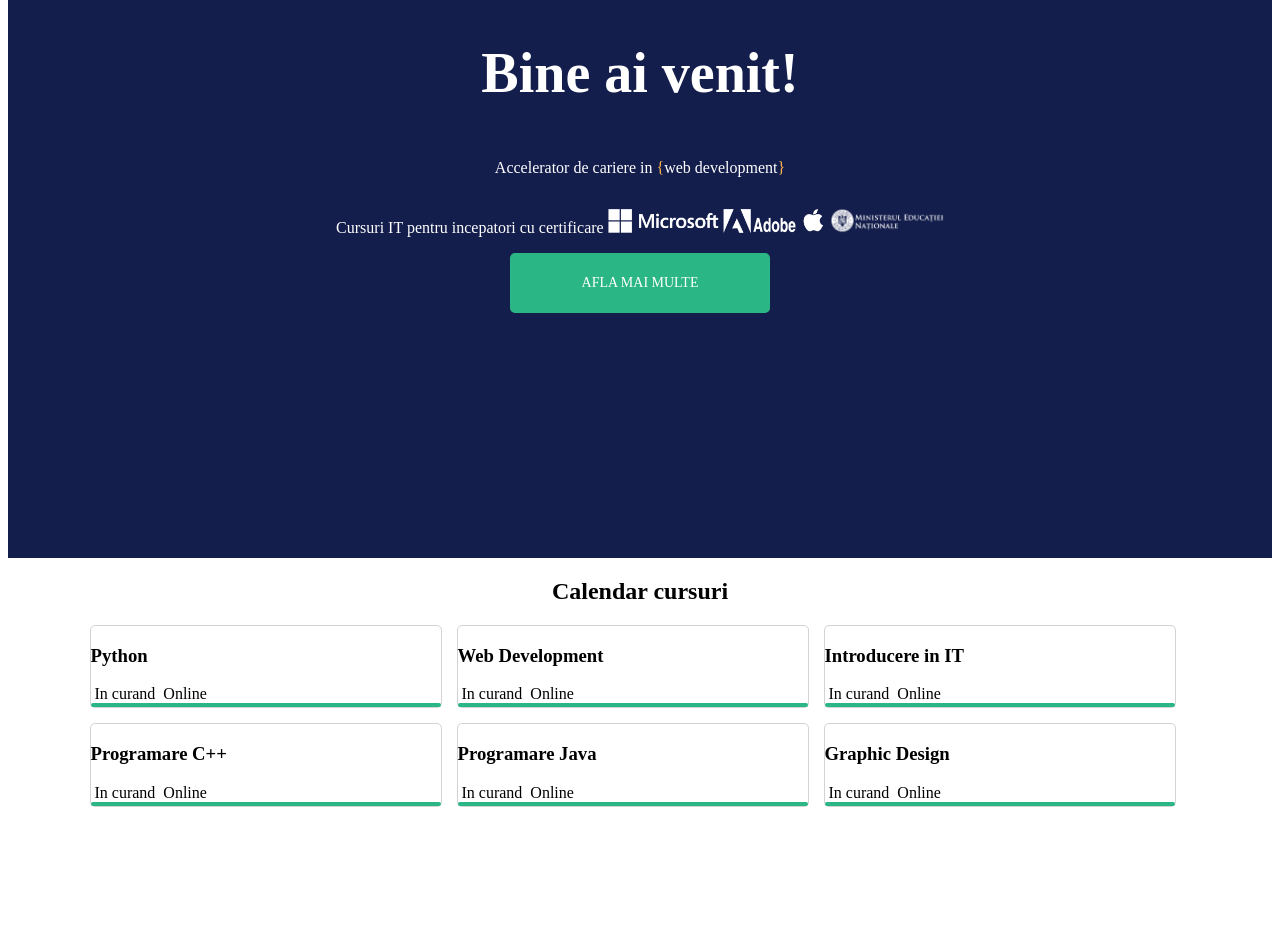
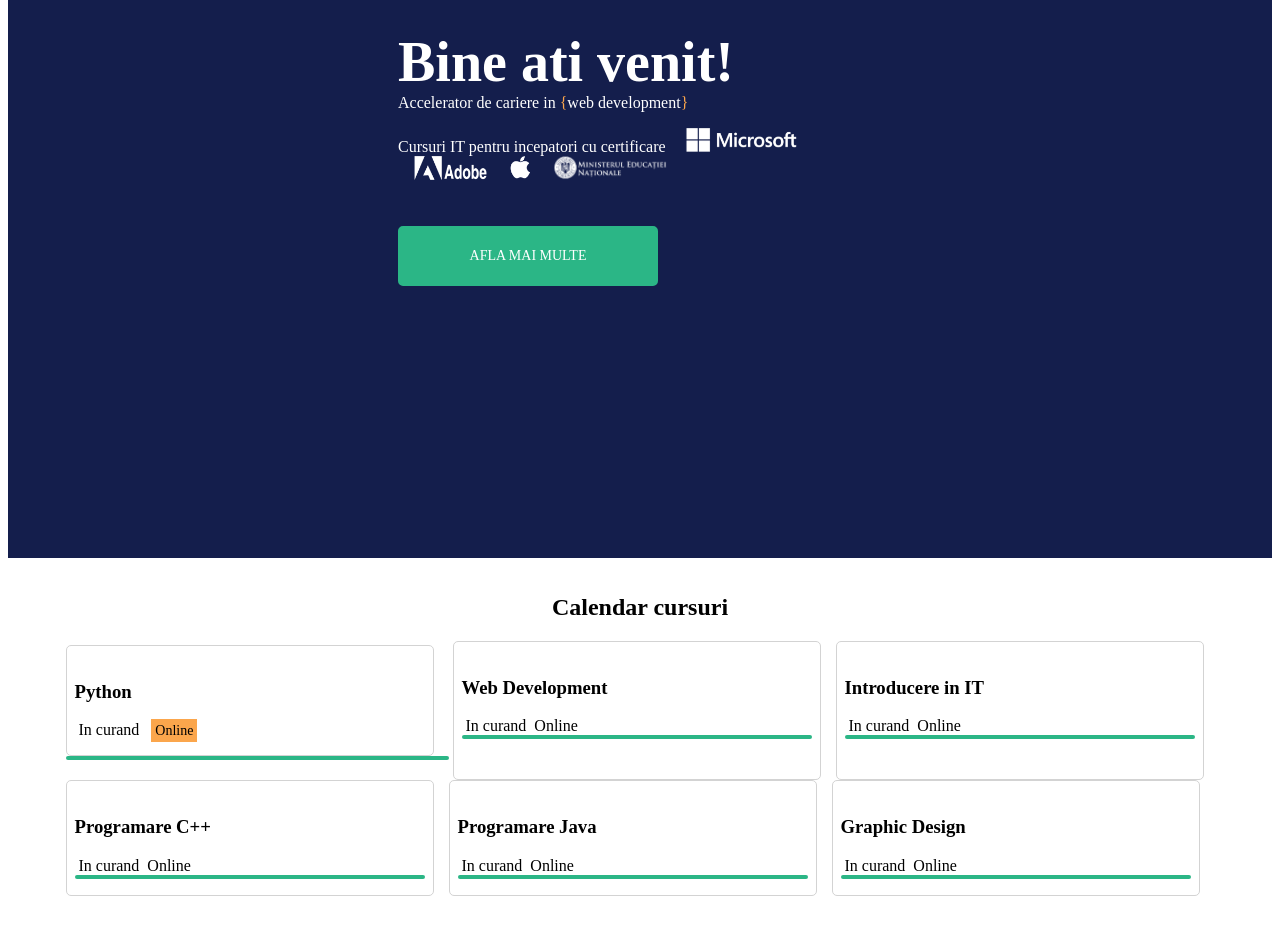
Before and after one commit to StefanGIvan/IT-Site, a plain HTML site: page index.html in a window 1280 px wide. Shown: the part 332-1266 px from the top of the page. Before the commit the page ends 1147 px from the top, so only its background shows below. Drawn offline with Linux system fonts and the light colour scheme.

Commit message:
Modified Courses Container + Creation of Who We Are

```diff
--- /dev/null
+++ b/display.css
@@ -0,0 +1,90 @@
+.welcome {
+  height: 100vh;
+  width: 100%;
+  background-color: #141e4c;
+  display: flex;
+  justify-content: flex-start;
+  align-items: center;
+}
+
+.coursesContainer {
+  display: flex;
+  flex-direction: column;
+  flex-wrap: nowrap;
+  padding: 1rem;
+}
+
+.course {
+  padding: 4px;
+  margin-bottom: 16px;
+}
+
+.container {
+  display: flex;
+  flex-direction: column;
+  justify-content: flex-start;
+  align-items: flex-start;
+  box-sizing: border-box;
+  background-color: #141e4c;
+  flex-grow: 1;
+  max-width: 1200px;
+  min-width: 320px;
+  margin-left: 374px;
+  margin-right: 374px;
+  margin-top: 494px;
+  margin-bottom: 494px;
+  padding: 16px;
+}
+
+.calendarCursuri {
+  display: flex;
+  justify-content: center;
+  align-items: center;
+}
+
+.program1 {
+  display: flex;
+  flex-direction: row;
+  justify-content: center;
+}
+
+.program2 {
+  display: flex;
+  flex-direction: row;
+  justify-content: center;
+}
+
+.content {
+  border: 1px solid lightgray;
+  border-radius: 5px;
+  margin-right: 15px;
+  width: 350px;
+  padding-left: 8px;
+  padding-right: 8px;
+  padding-top: 16px;
+  padding-bottom: 16px;
+}
+
+.whoWeAre {
+  display: block;
+  box-sizing: border-box;
+  background-color: #dfedf5;
+}
+
+.whoWeAre .container {
+  padding: 1rem;
+}
+
+.imagesContainer {
+  display: flex;
+  flex-wrap: wrap;
+  margin-bottom: 1.75rem;
+  box-sizing: border-box;
+}
+
+.imageWrapper {
+  box-sizing: border-box;
+  padding-right: 0.5rem;
+  padding-left: 0.5rem;
+  margin-bottom: 1rem;
+}
--- a/flex.css
+++ /dev/null
@@ -1,36 +0,0 @@
-.welcomeFlex {
-  display: flex;
-  flex-direction: row;
-}
-
-.courses {
-  display: flex;
-  flex-direction: column;
-  flex-wrap: nowrap;
-}
-
-.calendarCursuri {
-  display: flex;
-  justify-content: center;
-  align-items: center;
-}
-
-.program1 {
-  display: flex;
-  flex-direction: row;
-  justify-content: center;
-  padding-bottom: 15px;
-}
-
-.program2 {
-  display: flex;
-  flex-direction: row;
-  justify-content: center;
-}
-
-.content {
-  border: 1px solid lightgray;
-  border-radius: 5px;
-  margin-right: 15px;
-  width: 350px;
-}
--- a/index.html
+++ b/index.html
@@ -5,7 +5,7 @@
     <link rel="stylesheet" href="despreNoi.html" />
     <link rel="stylesheet" href="contact.html" />
 
-    <link rel="stylesheet" href="flex.css" />
+    <link rel="stylesheet" href="display.css" />
     <link rel="stylesheet" href="style.css" />
     <link rel="stylesheet" href="navbar.css" />
 
@@ -31,46 +31,50 @@
       </ul>
     </nav>
 
-    <div class="welcome">
-      <div style="display: inline-block">
-        <h1 class="title">Bine ai venit!</h1>
-      </div>
-      <div>
-        <p class="pSize">
-          Accelerator de cariere in <span class="orange">{</span>web
-          development<span class="orange">}</span>
+    <main>
+      <section class="welcome">
+        <div class="container">
+          <h1 class="title">Bine ati venit!</h1>
+          <p class="subtitle" style="margin-bottom: 16px; margin-top: 0px">
+            Accelerator de cariere in <span class="orangeText">{</span>web
+            development<span class="orangeText">}</span>
           </p>
-      </div>
-      <div>
-        <p class="pSize">
+          <p class="subtitle" style="margin-bottom: 42px; margin-top: 0px">
             Cursuri IT pentru incepatori cu certificare
             <img
               class="photo"
               src="./resureSiteITSCHOOL/microsoft.png"
               alt="Microsoft"
             />
-          <img class="photo" src="./resureSiteITSCHOOL/adobe.png" alt="Adobe" />
-          <img class="photo" src="./resureSiteITSCHOOL/apple.png" alt="Apple" />
+            <img
+              class="photo"
+              src="./resureSiteITSCHOOL/adobe.png"
+              alt="Adobe"
+            />
+            <img
+              class="photo"
+              src="./resureSiteITSCHOOL/apple.png"
+              alt="Apple"
+            />
             <img
               class="photo"
               src="./resureSiteITSCHOOL/minister.png"
-            alt="Minister"
+              alt="Ministerul Educatiei"
             />
           </p>
-      </div>
-      <div>
-        <a href="aflaMaiMulte.html" class="afla" style="color: white"
+          <a class="button" class="subtitle" href="aflaMaiMulte.html"
             >AFLA MAI MULTE</a
           >
         </div>
-    </div>
+      </section>
 
-    <div class="courses">
+      <div class="coursesContainer">
         <div class="calendarCursuri">
           <h2>Calendar cursuri</h2>
         </div>
 
         <div class="program1">
+          <div class="course">
             <div class="content">
               <h3>Python</h3>
               <div>
@@ -81,10 +85,10 @@
 
                 <span class="place">
                   <span></span>
-              <span>Online</span>
+                  <span class="orangeBackground">Online</span>
                 </span>
               </div>
-
+            </div>
             <div class="bar"></div>
           </div>
 
@@ -171,5 +175,40 @@
           </div>
         </div>
       </div>
+
+      <section class="whoWeAre">
+        <div class="container" style="background-color: #dfedf5">
+          <h2>Ce este IT School?</h2>
+          <p>
+            IT School este o comunitate educațională de IT, locul unde
+            pasionații acestui domeniu se întâlnesc cu viitorii profesioniști.
+            Timp de peste 7 ani, am construit alături de trainerii IT School un
+            mediu de învățare specializat pentru toți cei care își doresc să
+            descopere oportunitățile acestui domeniu. Ești pregătit să faci
+            parte din comunitatea IT School?
+          </p>
+        </div>
+        <div class="imagesContainer">
+          <div class="imageWrapper">
+            <img src="./resureSiteITSCHOOL/about-us-1.jpeg" />
+          </div>
+          <div class="imageWrapper">
+            <img src="./resureSiteITSCHOOL/about-us-2.jpeg" />
+          </div>
+          <div class="imageWrapper">
+            <img src="./resureSiteITSCHOOL/about-us-3.jpeg" />
+          </div>
+          <div class="imageWrapper">
+            <img src="./resureSiteITSCHOOL/about-us-4.jpeg" />
+          </div>
+          <div class="imageWrapper">
+            <img src="./resureSiteITSCHOOL/about-us-5.jpeg" />
+          </div>
+          <div class="imageWrapper">
+            <img src="./resureSiteITSCHOOL/about-us-6.jpeg" />
+          </div>
+        </div>
+      </section>
+    </main>
   </body>
 </html>
--- a/navbar.css
+++ b/navbar.css
@@ -25,7 +25,7 @@
   font-size: 0.75rem;
 }
 
-a:hover {
+.navbar a:hover {
   color: #ec7d4c;
 }
 
--- a/style.css
+++ b/style.css
@@ -1,32 +1,34 @@
-.orange {
-  color: #fbb44c;
+.orangeText {
+  color: #fba64c;
+  padding-bottom: 10px;
 }
 
-.welcome {
-  display: flex;
-  flex-direction: column;
-  justify-content: center;
-  align-items: center;
-  background-color: #141e4c;
-  color: white;
-  height: 100vh;
-  width: 100%;
+.orangeBackground {
+  background-color: #fba64c;
+  margin-left: 0.25rem;
+  padding: 0.25rem;
+  font-size: 0.875rem;
 }
 
 .title {
+  margin: 0px;
   font-size: 3.5rem;
+  color: white;
 }
 
-.pSize {
+.subtitle {
   font-size: 1rem;
+  color: white;
 }
 
 .photo {
   height: 24px;
   width: auto;
+  margin-left: 1rem;
+  position: relative;
 }
 
-.afla {
+.button {
   display: flex;
   justify-content: center;
   align-items: center;
```
Also changed, not shown: resureSiteITSCHOOL/about-us-6 (1).jpeg (deleted). Lines whose indentation alone changed are shown as unchanged.
